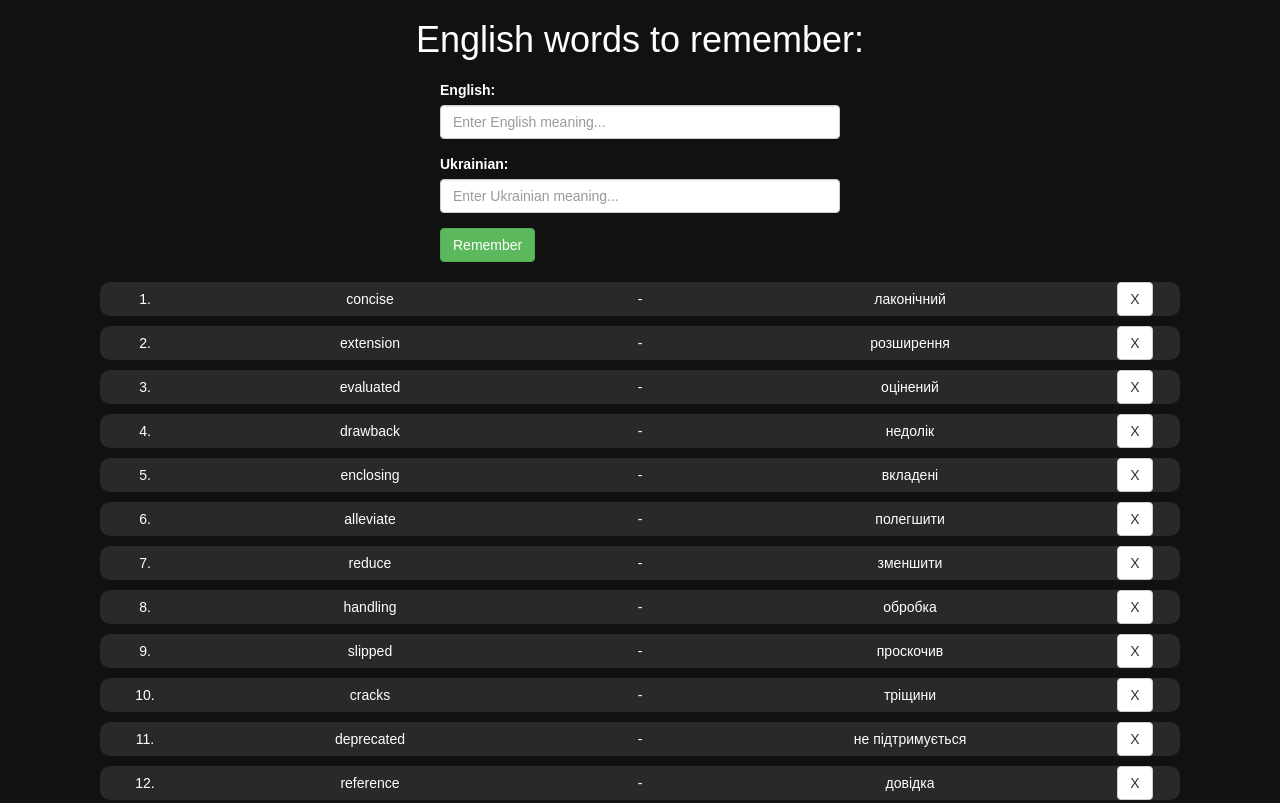
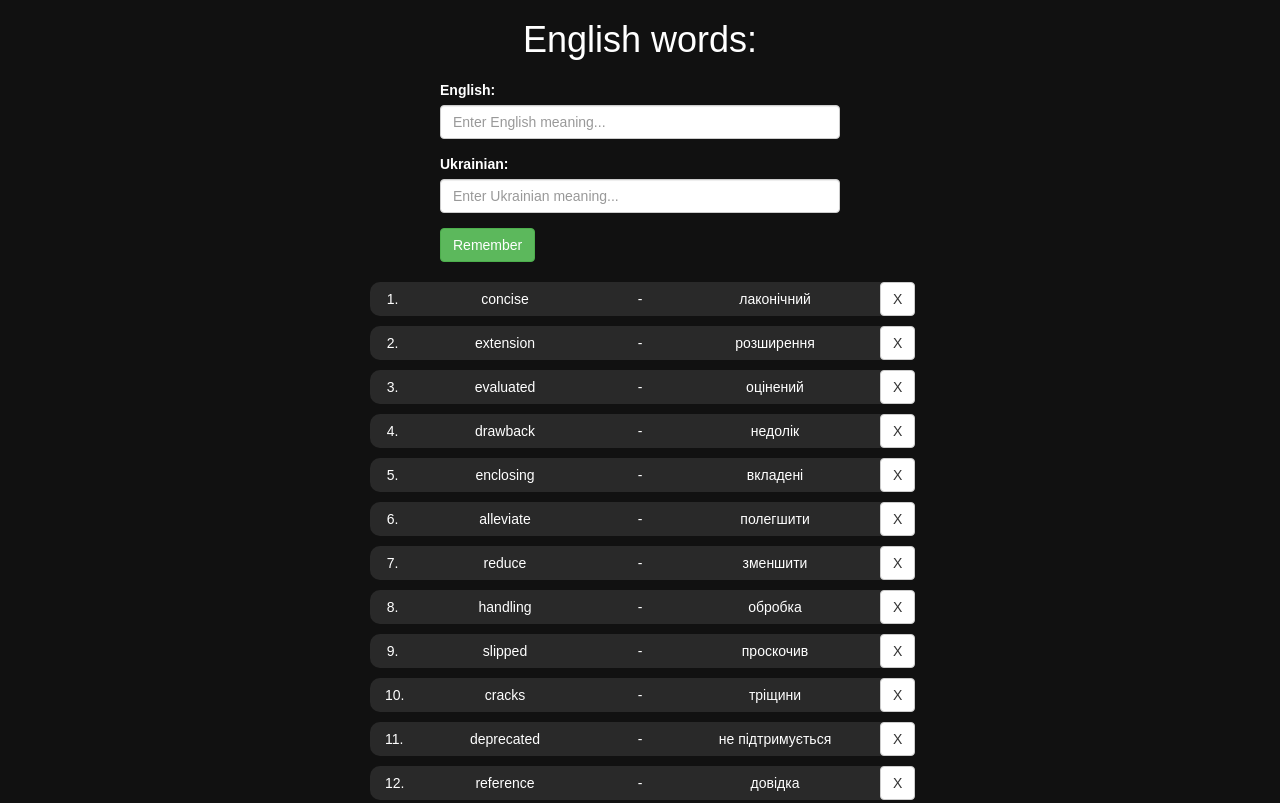
Before and after one commit to geosaps/english-words, a React app: page / in a window 1280 px wide. Shown: the top 803 px of the page. Built offline with nearby package versions, Linux system fonts and the light colour scheme.

Commit message:
Add some styles

```diff
--- a/src/App.css
+++ b/src/App.css
@@ -9,6 +9,11 @@
   align-items: center;
   background-color: rgba(255, 255, 255, 0.1);
   border-radius: 10px;
+}
+
+.words-list {
+  width: 600px;
+  margin: 20px auto;
 }
 
 .word:hover {
--- a/src/components/App.js
+++ b/src/components/App.js
@@ -5,7 +5,7 @@ import WordsList from './word/WordList';
 const App = (props) => {
   return (
     <div className="container">
-      <h1 className="text-center">English words to remember:</h1>
+      <h1 className="text-center">English words:</h1>
       <WordForm />
       <WordsList />
     </div>
```
